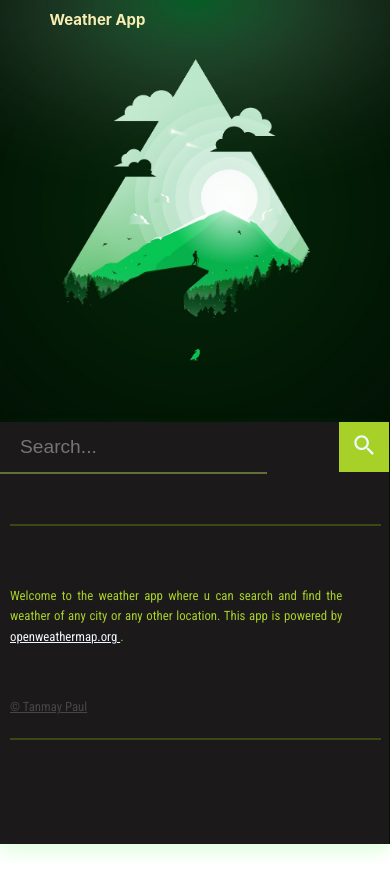
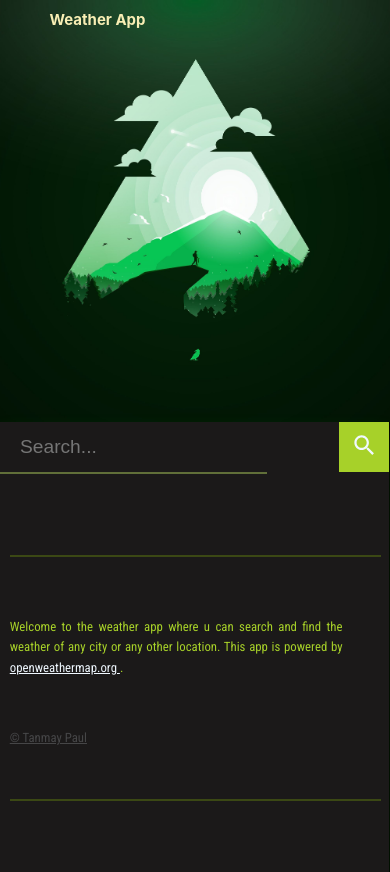
Before and after one commit to TanmayPaul803/weatherApi, a React (Create React App) app: page / in a window 390 px wide. Before the commit the page ends 844 px from the top, so only its background shows below. Built offline with nearby package versions, Linux system fonts and the light colour scheme.

Commit message:
sidebar fix

```diff
--- a/src/App.css
+++ b/src/App.css
@@ -164,16 +164,19 @@ hr {
     width: 50%;
   }
   .hero {
+    width: 100%;
     height: 50vh;
-    width: 100%;
   }
   .sidebar {
     width: 99.8%;
-    height: 50vh;
     padding: 55px;
     margin: 0;
     padding: 0;
     border: 0;
+    display: flex;
+    flex-direction: column;
+    align-items: center;
+    justify-content: space-between;
   }
   .inputarea {
     width: 100%;
@@ -191,14 +194,14 @@ hr {
   }
   hr {
     width: 100%;
-    margin-top: 20px;
   }
   .sideBarDesc {
     /* display: flex;
     flex-direction: column;
     align-items: center;
     justify-content: center; */
-    padding: 10px;
+    padding: 11px;
+    width: 95%;
   }
   .weatherDetails {
     padding: 20px 10px 20px 10px;
```
